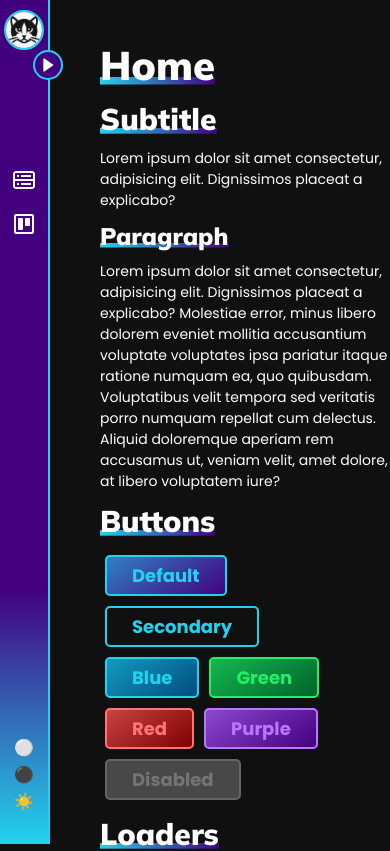
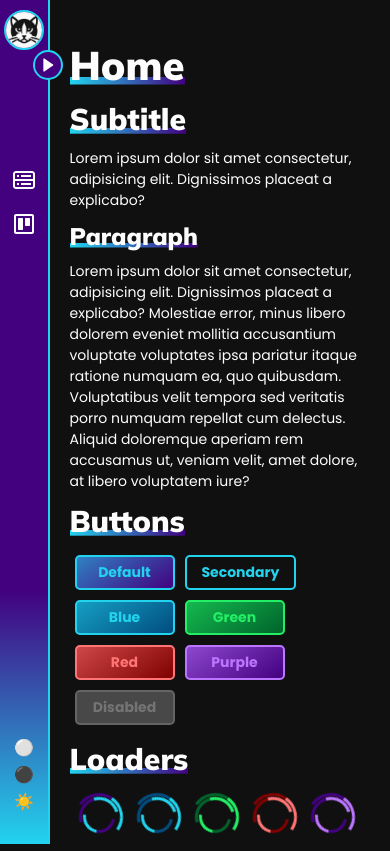
Before and after one commit to irenealcaine/sidebar-template, a React (Create React App) app: page / in a window 390 px wide. Shown: the top 851 px of the page. Built offline with nearby package versions, Linux system fonts and the light colour scheme; some icons are missing.

Commit message:
Update Button.scss and Header.scss

```diff
--- a/src/Components/Button/Button.scss
+++ b/src/Components/Button/Button.scss
@@ -8,6 +8,7 @@
   font-weight: 700;
   font-size: 18px;
   margin: 5px;
+  min-width: 100px;
 
   background: linear-gradient(145deg, $main, $dark-main);
   background-size: 100% 300%;
@@ -173,3 +174,10 @@
     }
   }
 }
+
+@media screen and (max-width: 768px) {
+  .button {
+    font-size: 14px;
+    padding: 5px 15px;
+  }
+}
--- a/src/Components/Header/Header.scss
+++ b/src/Components/Header/Header.scss
@@ -140,7 +140,7 @@ header {
 }
 
 @media screen and (max-width: 768px) {
-  .header {
+  header {
     position: fixed;
   }
 }
```
